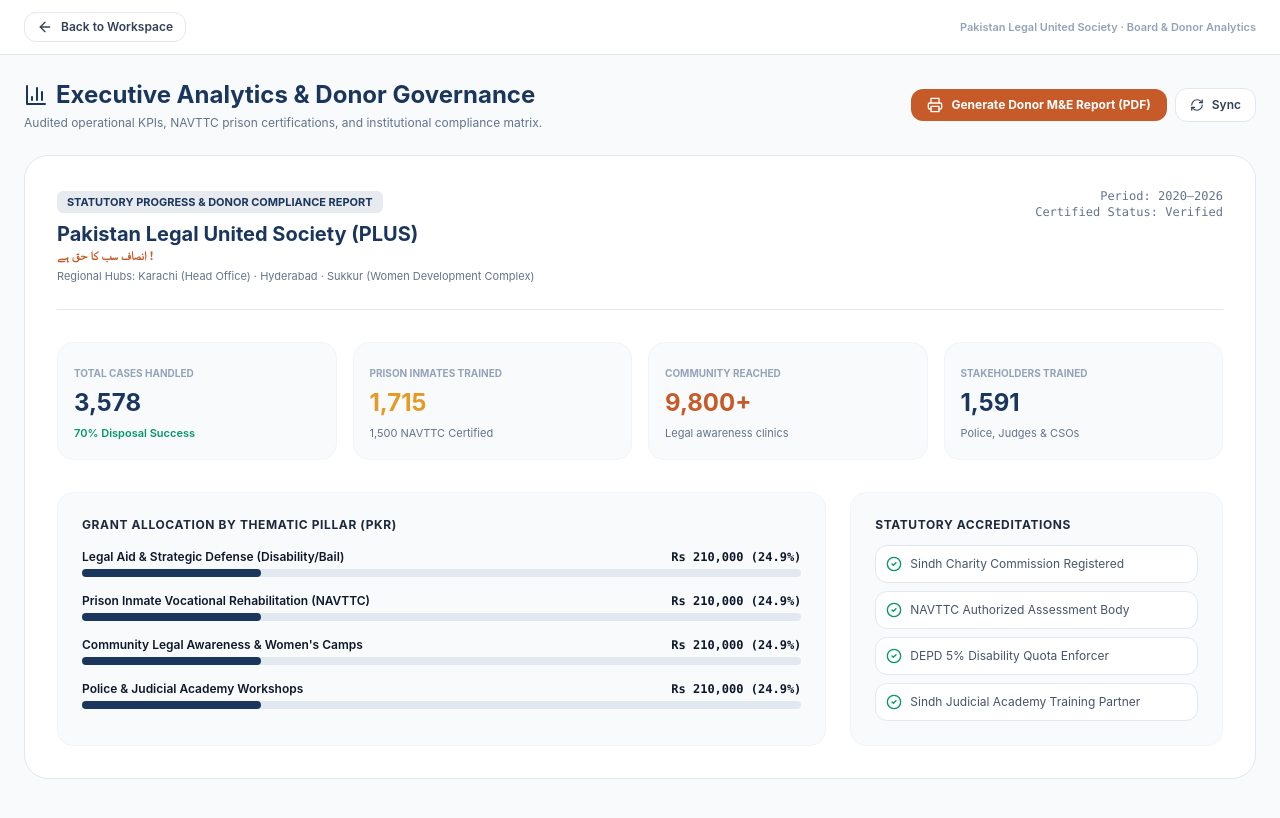
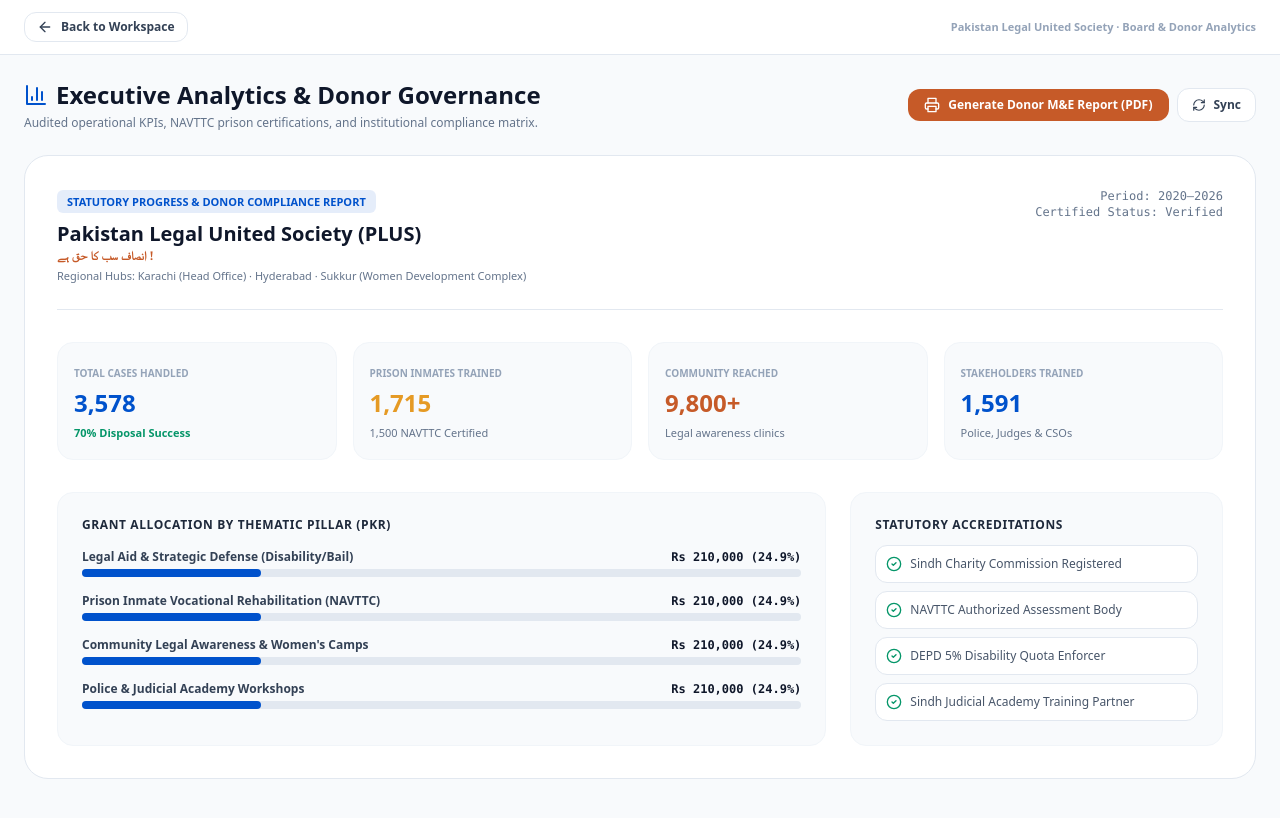
Before and after one commit to PlusData777/plus-operations-portal, a Next.js app: page /analytics in a window 1280 px wide. Shown: the top 818 px of the page. Built offline with nearby package versions, Linux system fonts and the light colour scheme; no server answers.

Commit message:
Update page.tsx

```diff
--- a/app/analytics/page.tsx
+++ b/app/analytics/page.tsx
@@ -7,17 +7,9 @@ import {
   BarChart3,
   CheckCircle2,
   Clock,
-  Download,
-  FileCheck2,
-  FileSpreadsheet,
-  FileText,
-  Loader2,
   Printer,
   RefreshCw,
   Scale,
-  ShieldAlert,
-  ShieldCheck,
-  TrendingUp,
   Users,
 } from "lucide-react";
 
@@ -123,13 +115,13 @@ export default function ExecutiveAnalyticsPage() {
   };
 
   return (
-    <div className="min-h-screen bg-[#f8fafc] pb-16">
+    <div className="min-h-screen bg-slate-50 pb-16 font-sans">
       {/* Top Header */}
       <div className="sticky top-0 z-30 border-b border-slate-200 bg-white/90 backdrop-blur-md print:hidden">
         <div className="container mx-auto flex max-w-7xl items-center justify-between px-4 py-3 sm:px-6">
           <Link
             href="/"
-            className="inline-flex items-center gap-2 rounded-xl border border-slate-200 bg-white px-3 py-1.5 text-xs font-semibold text-slate-700 shadow-2xs transition hover:bg-slate-50 hover:text-[#1b365d]"
+            className="inline-flex items-center gap-2 rounded-xl border border-slate-200 bg-white px-3 py-1.5 text-xs font-semibold text-slate-700 shadow-2xs transition hover:bg-slate-50 hover:text-[#0052CC]"
           >
             <ArrowLeft className="h-4 w-4" />
             <span>Back to Workspace</span>
@@ -145,8 +137,8 @@ export default function ExecutiveAnalyticsPage() {
         <div className="flex flex-col gap-4 sm:flex-row sm:items-center sm:justify-between">
           <div>
             <div className="flex items-center gap-2">
-              <BarChart3 className="h-6 w-6 text-[#1b365d]" />
-              <h1 className="text-2xl font-bold text-[#1b365d]">Executive Analytics & Donor Governance</h1>
+              <BarChart3 className="h-6 w-6 text-[#0052CC]" />
+              <h1 className="text-2xl font-bold text-slate-900">Executive Analytics & Donor Governance</h1>
             </div>
             <p className="mt-1 text-xs text-slate-500">
               Audited operational KPIs, NAVTTC prison certifications, and institutional compliance matrix.
@@ -177,10 +169,10 @@ export default function ExecutiveAnalyticsPage() {
           {/* Official Letterhead Header for Print */}
           <div className="border-b border-slate-200 pb-6 flex items-start justify-between">
             <div>
-              <span className="rounded-md bg-[#1b365d]/10 px-2.5 py-1 text-[11px] font-bold text-[#1b365d]">
+              <span className="rounded-md bg-[#0052CC]/10 px-2.5 py-1 text-[11px] font-bold text-[#0052CC]">
                 STATUTORY PROGRESS & DONOR COMPLIANCE REPORT
               </span>
-              <h2 className="text-xl font-bold text-[#1b365d] mt-2">Pakistan Legal United Society (PLUS)</h2>
+              <h2 className="text-xl font-bold text-slate-900 mt-2">Pakistan Legal United Society (PLUS)</h2>
               <p className="text-xs text-[#c65a28] font-bold font-serif">انصاف سب کا حق ہے !</p>
               <p className="text-[11px] text-slate-500 mt-1">
                 Regional Hubs: Karachi (Head Office) · Hyderabad · Sukkur (Women Development Complex)
@@ -196,7 +188,7 @@ export default function ExecutiveAnalyticsPage() {
           <div className="grid grid-cols-2 gap-4 sm:grid-cols-4">
             <div className="rounded-2xl border border-slate-100 bg-[#f8fafc] p-4">
               <span className="text-[10px] font-bold uppercase text-slate-400">Total Cases Handled</span>
-              <p className="text-2xl font-bold text-[#1b365d] mt-1">{metrics.casesHandled.toLocaleString()}</p>
+              <p className="text-2xl font-bold text-[#0052CC] mt-1">{metrics.casesHandled.toLocaleString()}</p>
               <span className="text-[11px] font-semibold text-emerald-600">{metrics.disposalRate} Disposal Success</span>
             </div>
 
@@ -214,7 +206,7 @@ export default function ExecutiveAnalyticsPage() {
 
             <div className="rounded-2xl border border-slate-100 bg-[#f8fafc] p-4">
               <span className="text-[10px] font-bold uppercase text-slate-400">Stakeholders Trained</span>
-              <p className="text-2xl font-bold text-[#1b365d] mt-1">{metrics.stakeholdersTrained.toLocaleString()}</p>
+              <p className="text-2xl font-bold text-[#0052CC] mt-1">{metrics.stakeholdersTrained.toLocaleString()}</p>
               <span className="text-[11px] text-slate-500">Police, Judges & CSOs</span>
             </div>
           </div>
@@ -232,11 +224,11 @@ export default function ExecutiveAnalyticsPage() {
                   return (
                     <div key={deptName}>
                       <div className="flex justify-between text-xs font-semibold mb-1">
-                        <span>{deptName}</span>
-                        <span className="font-mono">Rs {amt.toLocaleString("en-PK")} ({pct.toFixed(1)}%)</span>
+                        <span className="text-slate-700">{deptName}</span>
+                        <span className="font-mono text-slate-900">Rs {amt.toLocaleString("en-PK")} ({pct.toFixed(1)}%)</span>
                       </div>
                       <div className="h-2 w-full rounded-full bg-slate-200">
-                        <div className="h-2 rounded-full bg-[#1b365d]" style={{ width: `${Math.max(pct, 12)}%` }} />
+                        <div className="h-2 rounded-full bg-[#0052CC]" style={{ width: `${Math.max(pct, 12)}%` }} />
                       </div>
                     </div>
                   );
```
